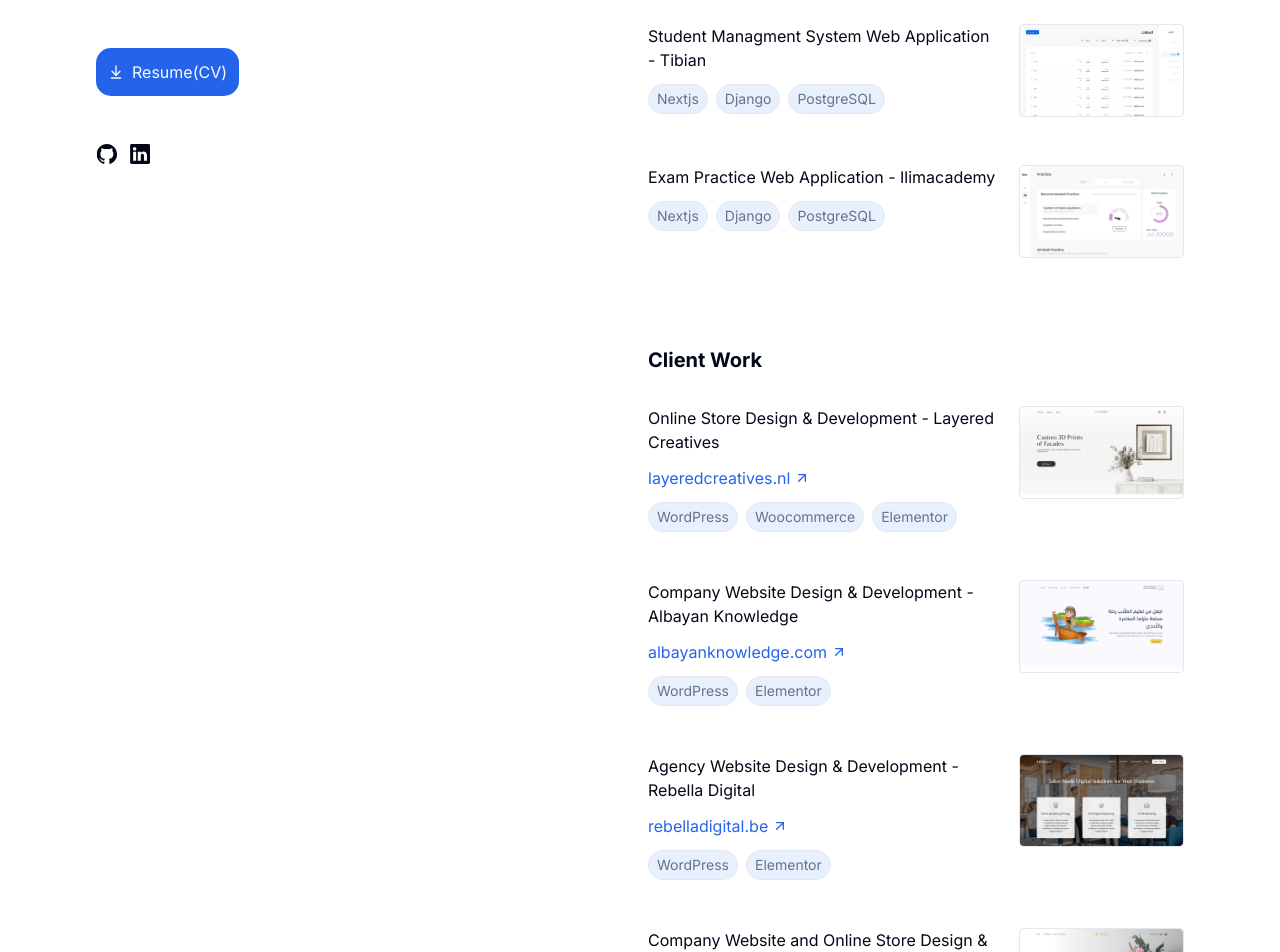
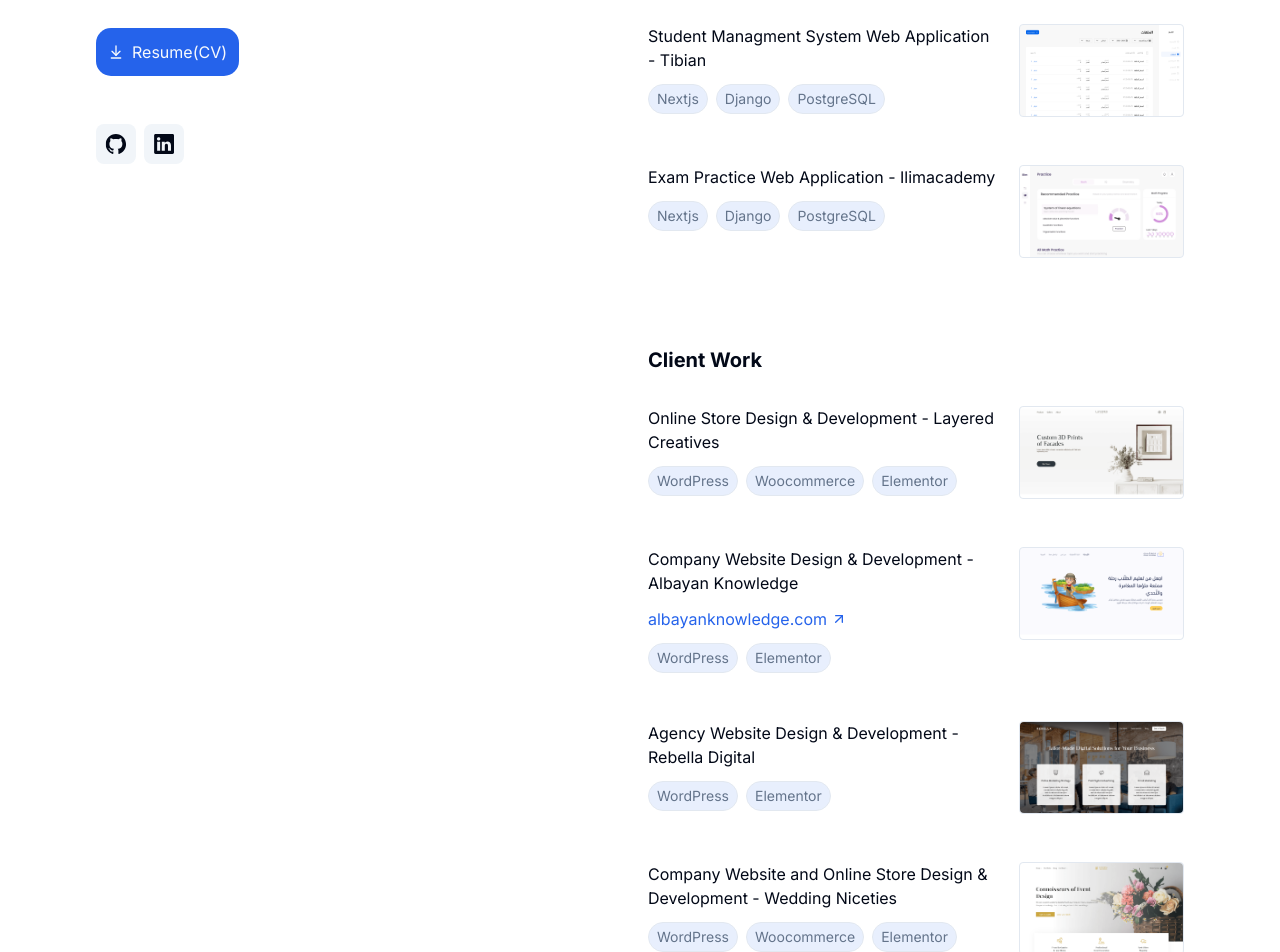
Before and after one commit to nahasco/portfolio, a Next.js app: page / in a window 1280 px wide. Shown: the part 540-1492 px from the top of the page. Built offline with nearby package versions, Linux system fonts and the light colour scheme.

Commit message:
change german cv and links icons

```diff
--- a/src/app/hello/page.jsx
+++ /dev/null
@@ -1,23 +0,0 @@
-"use client"
-
-import { useState } from "react"
-
-export default function Example() {
-    const [state, setSate] = useState(10)
-
-    return (
-        <div class="wrapper">
-            <div class="counter" style={{ color: "white" }}>
-                {state}
-            </div>
-            <div class="buttons-section">
-                <button style={{ color: "black" }} class="add" onClick={() => setSate(state + 1)}>
-                    +
-                </button>
-                <button style={{ color: "black" }} class="minus" onClick={() => setSate(state - 1)}>
-                    -
-                </button>
-            </div>
-        </div>
-    )
-}
--- a/src/app/page.tsx
+++ b/src/app/page.tsx
@@ -1,7 +1,4 @@
-import { Button } from "@/components/ui/button"
-import { ArrowDownToLineIcon, ArrowUpRightIcon, Download, ExternalLinkIcon } from "lucide-react"
-import Image from "next/image"
-import { ItemType, projects, works } from "@/data"
+import { projects, works } from "@/data"
 import { ExternalLink, Heading, Item, TechItem } from "@/components/components"
 import { GithubLogo, LinkedinLogo } from "@/components/social-icons"
 import DownloadComponent from "@/components/download-component"
@@ -23,11 +20,11 @@
                     </div>
                     <div className="flex flex-col gap-6">
                         <DownloadComponent />
-                        <div className="flex gap-3">
-                            <a href="https://github.com/nahasco" target="_blank">
+                        <div className="flex gap-2">
+                            <a className="size-10 grid place-items-center bg-secondary hover:opacity-75 transition-all rounded-lg" href="https://github.com/nahasco" target="_blank">
                                 <GithubLogo className="fill-foreground" />
                             </a>
-                            <a href="https://www.linkedin.com/in/mohamed-alnahhas/" target="_blank">
+                            <a className="size-10 grid place-items-center bg-secondary hover:opacity-75 transition-all rounded-lg" href="https://www.linkedin.com/in/mohamed-alnahhas/" target="_blank">
                                 <LinkedinLogo className="fill-foreground" />
                             </a>
                         </div>
--- a/src/data.ts
+++ b/src/data.ts
@@ -24,7 +24,6 @@
         slug: "layered-creatives",
         title: "Online Store Design & Development - Layered Creatives",
         techs: ["WordPress", "Woocommerce", "Elementor"],
-        link: "layeredcreatives.nl",
     },
     {
         slug: "albayanknowledge",
@@ -36,13 +35,11 @@
         slug: "rebelladigital",
         title: "Agency Website Design & Development - Rebella Digital",
         techs: ["WordPress", "Elementor"],
-        link: "rebelladigital.be",
     },
     {
         slug: "weddingniceties",
         title: "Company Website and Online Store Design & Development - Wedding Niceties",
         techs: ["WordPress", "Woocommerce", "Elementor"],
-        link: "weddingniceties.com",
     },
     {
         slug: "eleven46",
```
Also changed, not shown: 2 other files (tests, documents, lock files or other folders).
